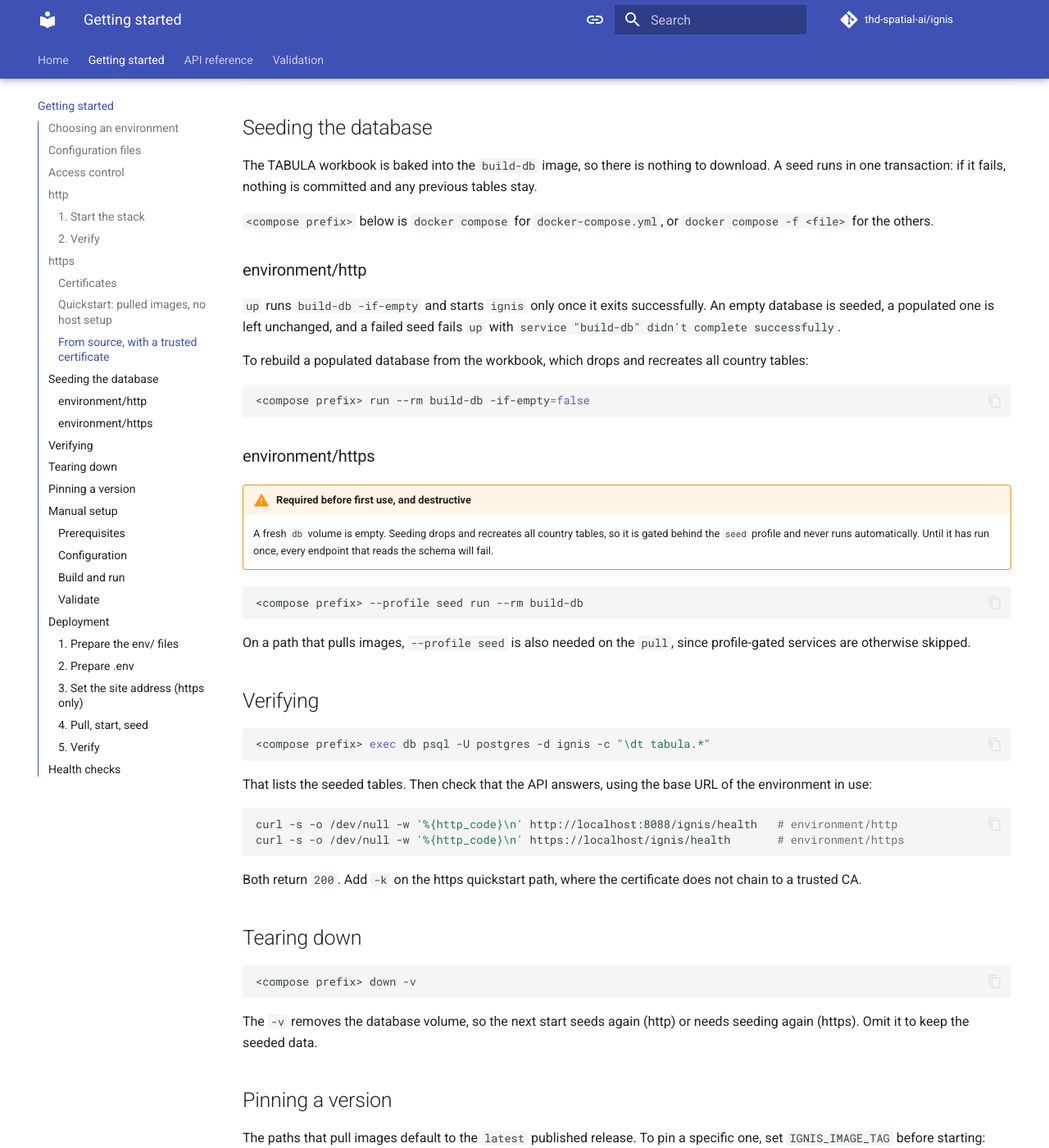
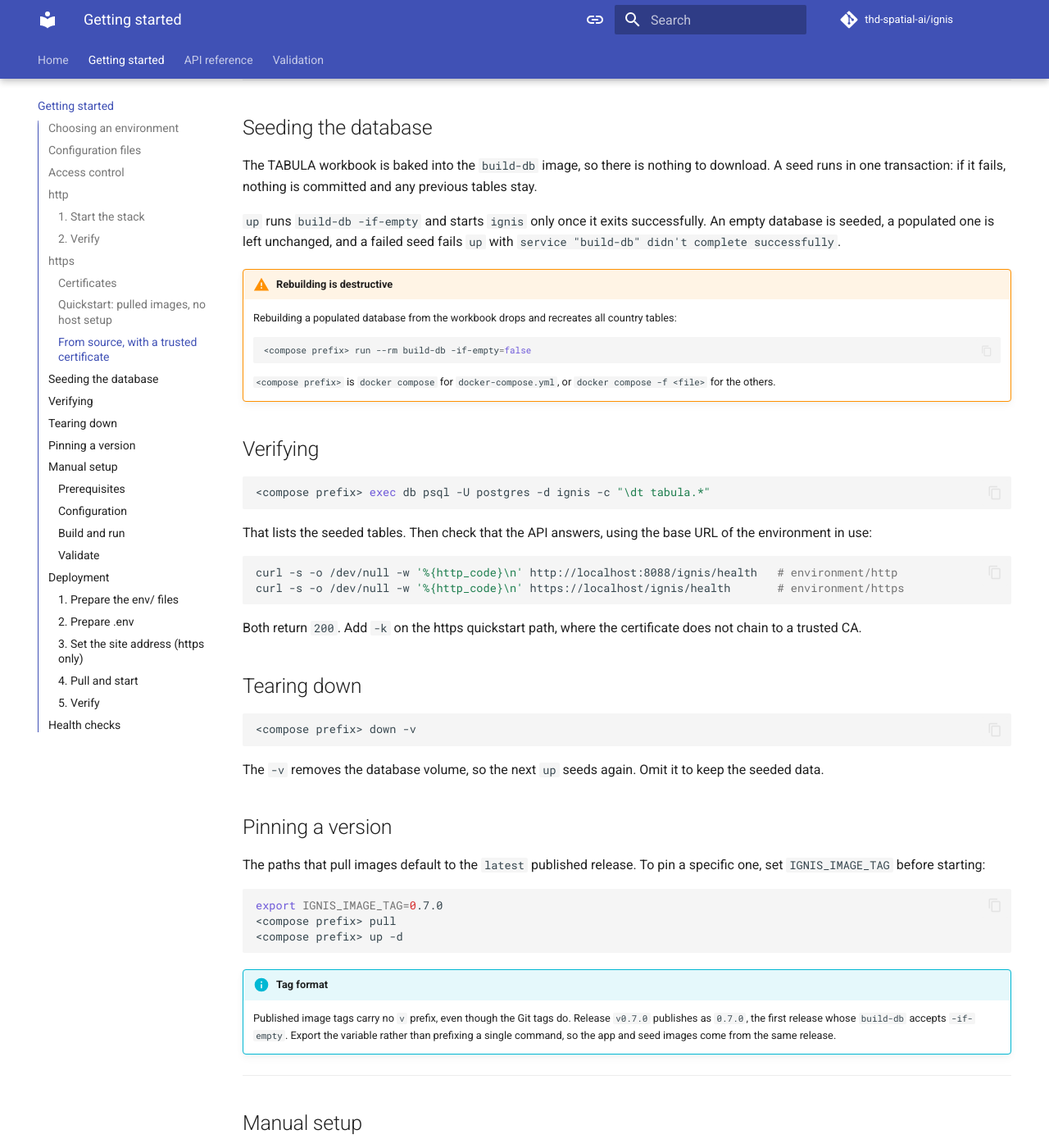
Before and after one commit to THD-Spatial-AI/ignis, an MkDocs documentation site: the page built from docs/getting-started.md, in a window 1280 px wide and 1400 px high, scrolled down 5174 px. Shown: the whole window at 82% size. Built offline with MkDocs 1.6.1 and Material for MkDocs 9.7.7, drawn with Linux system fonts in a browser that asks for light colours; comment, search, counter and statistics services are not loaded; some of the changed text lies outside the part shown.

Commit message:
feat(environment): seed the https database on up (#50)
All three https compose files now run build-db with -if-empty on every
`up`, and ignis depends on it with service_completed_successfully, as
the http environment already does. A fresh volume is seeded before
ignis and the proxy start, a populated one is left unchanged, and a
failed seed makes `up` exit 1. The seed profile is removed, so `pull`
fetches build-db without it.

With both environments behaving the same, the getting-started guide
describes seeding once instead of per environment, the deployment
steps drop the separate seed command, and the pinning example uses
0.7.0, the first release whose build-db accepts -if-empty.

````diff
--- a/docs/getting-started.md
+++ b/docs/getting-started.md
@@ -28,7 +28,7 @@ Each directory holds one compose file per source of images:
 A third path, [manual setup](#manual-setup), runs the binaries without containers.
 
 !!! info "Both environments can run at once"
-    They use separate Compose projects (`ignis-http`, `ignis-https`), separate generated container names and separate database volumes, so both can run at once. Each has its own database and so needs its own seeding.
+    They use separate Compose projects (`ignis-http`, `ignis-https`), separate generated container names and separate database volumes, so both can run at once. Each has its own database and seeds it on its own `up`.
 
 !!! warning "Upgrading from a checkout made before the project rename"
     The Compose project names are now `ignis-http` and `ignis-https`, previously `building-simulation` for both, and the fixed container names are gone. An existing stack has to come down first, because the old containers still hold those names. Remove them by name, which reaches nothing but ignis:
@@ -40,7 +40,7 @@ A third path, [manual setup](#manual-setup), runs the binaries without container
 
     Do not use `docker compose -p building-simulation down`. That targets the project rather than this repository, so on a machine where another service still declares the old project name it removes that service's containers as well, naming neither.
 
-    Each environment now has its own database volume, so seed each one once after starting it. The previous shared volume, `building-simulation_ignis-db-data`, is left in place and no longer mounted; remove it with `docker volume rm building-simulation_ignis-db-data` once the new ones are populated.
+    Each environment now has its own database volume, and each seeds itself on its first `up`. The previous shared volume, `building-simulation_ignis-db-data`, is left in place and no longer mounted; remove it with `docker volume rm building-simulation_ignis-db-data` once the new ones are populated.
 
     If `tentacron-net` already exists from `make tentacron-stack`, `up` fails with a label mismatch, because a network made by `docker network create` carries no Compose labels. Remove it with `docker network rm tentacron-net` while nothing is attached, and the first stack up recreates it correctly.
 
@@ -107,7 +107,7 @@ To build from this checkout instead, so local code changes are picked up, drop t
 
 ### 2. Verify
 
-`up` seeds an empty database before it starts `ignis`, so there is no separate seed step (see [Seeding the database](#seeding-the-database)). Follow [Verifying](#verifying). The base URL is `http://localhost:8088`.
+`up` seeds an empty database before it starts `ignis` (see [Seeding the database](#seeding-the-database)). Follow [Verifying](#verifying). The base URL is `http://localhost:8088`.
 
 ---
 
@@ -144,7 +144,7 @@ docker compose -f docker-compose.quickstart.yml up -d
 
 This starts `db`, then `ignis` once the database reports healthy, then `proxy` once the app reports healthy. Only the proxy publishes a host port (`HOST_HTTPS_PORT`, default `443`).
 
-Then [Seeding the database](#seeding-the-database) and [Verifying](#verifying).
+`up` seeds an empty database before it starts `ignis` (see [Seeding the database](#seeding-the-database)). Then [Verifying](#verifying).
 
 ### From source, with a trusted certificate
 
@@ -170,7 +170,7 @@ docker compose up -d
 !!! warning "CADDY_DATA_DIR"
     A wrong value silently produces an untrusted certificate. A missing one fails validation instead, reported by name: `required variable CADDY_DATA_DIR is missing a value`.
 
-Then [Seeding the database](#seeding-the-database) and [Verifying](#verifying).
+`up` seeds an empty database before it starts `ignis` (see [Seeding the database](#seeding-the-database)). Then [Verifying](#verifying).
 
 ---
 
@@ -178,28 +178,16 @@ Then [Seeding the database](#seeding-the-database) and [Verifying](#verifying).
 
 The TABULA workbook is baked into the `build-db` image, so there is nothing to download. A seed runs in one transaction: if it fails, nothing is committed and any previous tables stay.
 
-`<compose prefix>` below is `docker compose` for `docker-compose.yml`, or `docker compose -f <file>` for the others.
-
-### environment/http
-
 `up` runs `build-db -if-empty` and starts `ignis` only once it exits successfully. An empty database is seeded, a populated one is left unchanged, and a failed seed fails `up` with `service "build-db" didn't complete successfully`.
 
-To rebuild a populated database from the workbook, which drops and recreates all country tables:
+!!! warning "Rebuilding is destructive"
+    Rebuilding a populated database from the workbook drops and recreates all country tables:
 
-```bash
-<compose prefix> run --rm build-db -if-empty=false
-```
+    ```bash
+    <compose prefix> run --rm build-db -if-empty=false
+    ```
 
-### environment/https
-
-!!! warning "Required before first use, and destructive"
-    A fresh `db` volume is empty. Seeding drops and recreates all country tables, so it is gated behind the `seed` profile and never runs automatically. Until it has run once, every endpoint that reads the schema will fail.
-
-```bash
-<compose prefix> --profile seed run --rm build-db
-```
-
-On a path that pulls images, `--profile seed` is also needed on the `pull`, since profile-gated services are otherwise skipped.
+    `<compose prefix>` is `docker compose` for `docker-compose.yml`, or `docker compose -f <file>` for the others.
 
 ## Verifying
 
@@ -222,20 +210,20 @@ Both return `200`. Add `-k` on the https quickstart path, where the certificate
 <compose prefix> down -v
 ```
 
-The `-v` removes the database volume, so the next start seeds again (http) or needs seeding again (https). Omit it to keep the seeded data.
+The `-v` removes the database volume, so the next `up` seeds again. Omit it to keep the seeded data.
 
 ## Pinning a version
 
 The paths that pull images default to the `latest` published release. To pin a specific one, set `IGNIS_IMAGE_TAG` before starting:
 
 ```bash
-export IGNIS_IMAGE_TAG=0.2.4-alpha
-<compose prefix> --profile seed pull
+export IGNIS_IMAGE_TAG=0.7.0
+<compose prefix> pull
 <compose prefix> up -d
 ```
 
 !!! info "Tag format"
-    Published image tags carry no `v` prefix, even though the Git tags do. Release `v0.2.4-alpha` publishes as `0.2.4-alpha`. Export the variable rather than prefixing a single command, so the app and seed images come from the same release.
+    Published image tags carry no `v` prefix, even though the Git tags do. Release `v0.7.0` publishes as `0.7.0`, the first release whose `build-db` accepts `-if-empty`. Export the variable rather than prefixing a single command, so the app and seed images come from the same release.
 
 ---
 
@@ -313,7 +301,7 @@ Copy across the whole directory: the compose file, `.env`, the `env/` directory,
     | Compose service | Published image | Role |
     |---|---|---|
     | `ignis` | `ghcr.io/thd-spatial-ai/ignis` | HTTP API server |
-    | `build-db` | `ghcr.io/thd-spatial-ai/ignis-build-db` | TABULA seeder: on `up` in `environment/http`, `seed` profile only in `environment/https` |
+    | `build-db` | `ghcr.io/thd-spatial-ai/ignis-build-db` | TABULA seeder, runs on `up` and exits |
     | `db` | `postgres:17-alpine` (not built here) | PostgreSQL database |
 
     Service names and image names are independent: the seeder's image keeps the `ignis-` prefix it publishes under. `IGNIS_IMAGE_TAG` pins both `ghcr.io` images to one release. The service is named `ignis` because a service name is registered as a DNS alias on every network it joins, `tentacron-net` included, so it has to be unique across the workspace; `db` and `build-db` never join it and so stay short.
@@ -340,27 +328,17 @@ Set `IGNIS_IMAGE_TAG` to pin a release. This is strongly advised for any deploym
 !!! warning "Set IGNIS_SITE_ADDRESS before deploying"
     It defaults to `localhost`. Set it in `env/proxy.env` to the deployment's real domain, or Caddy will neither serve it nor provision a certificate for it. TLS-ALPN-01 (Caddy's default ACME challenge) works entirely over port 443, which is all the compose file publishes, so no port change is needed.
 
-### 4. Pull, start, seed
+### 4. Pull and start
 
-For `environment/http`, `up` seeds an empty database itself:
+`up` seeds an empty database itself.
 
 ```bash
 docker compose -f docker-compose.prod.yml pull
 docker compose -f docker-compose.prod.yml up -d
 ```
 
-For `environment/https`:
-
-```bash
-docker compose -f docker-compose.prod.yml --profile seed pull
-docker compose -f docker-compose.prod.yml up -d
-docker compose -f docker-compose.prod.yml --profile seed run --rm build-db
-```
-
 !!! warning "Pull first"
-    With `IGNIS_IMAGE_TAG` unset, a host that already has `latest` cached keeps running the old build after a release, with nothing on that host revealing it. On `environment/https`, the `--profile seed` on the pull is what fetches `build-db`, since profile-gated services are otherwise skipped.
-
-On `environment/https`, seed only on first deployment. Running it against a populated database drops every country table.
+    With `IGNIS_IMAGE_TAG` unset, a host that already has `latest` cached keeps running the old build after a release, with nothing on that host revealing it.
 
 ### 5. Verify
 
````
Also changed, not shown: 4 other files.
